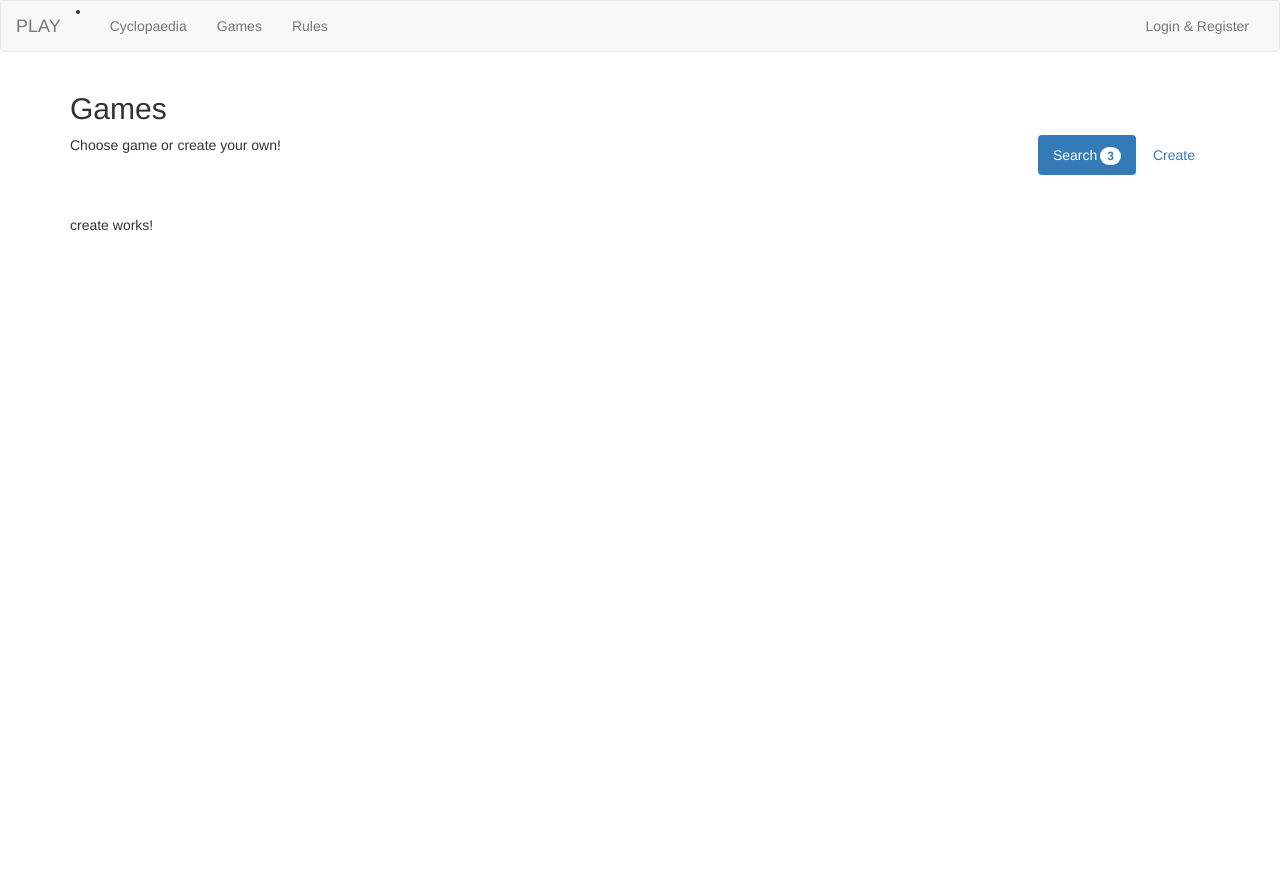
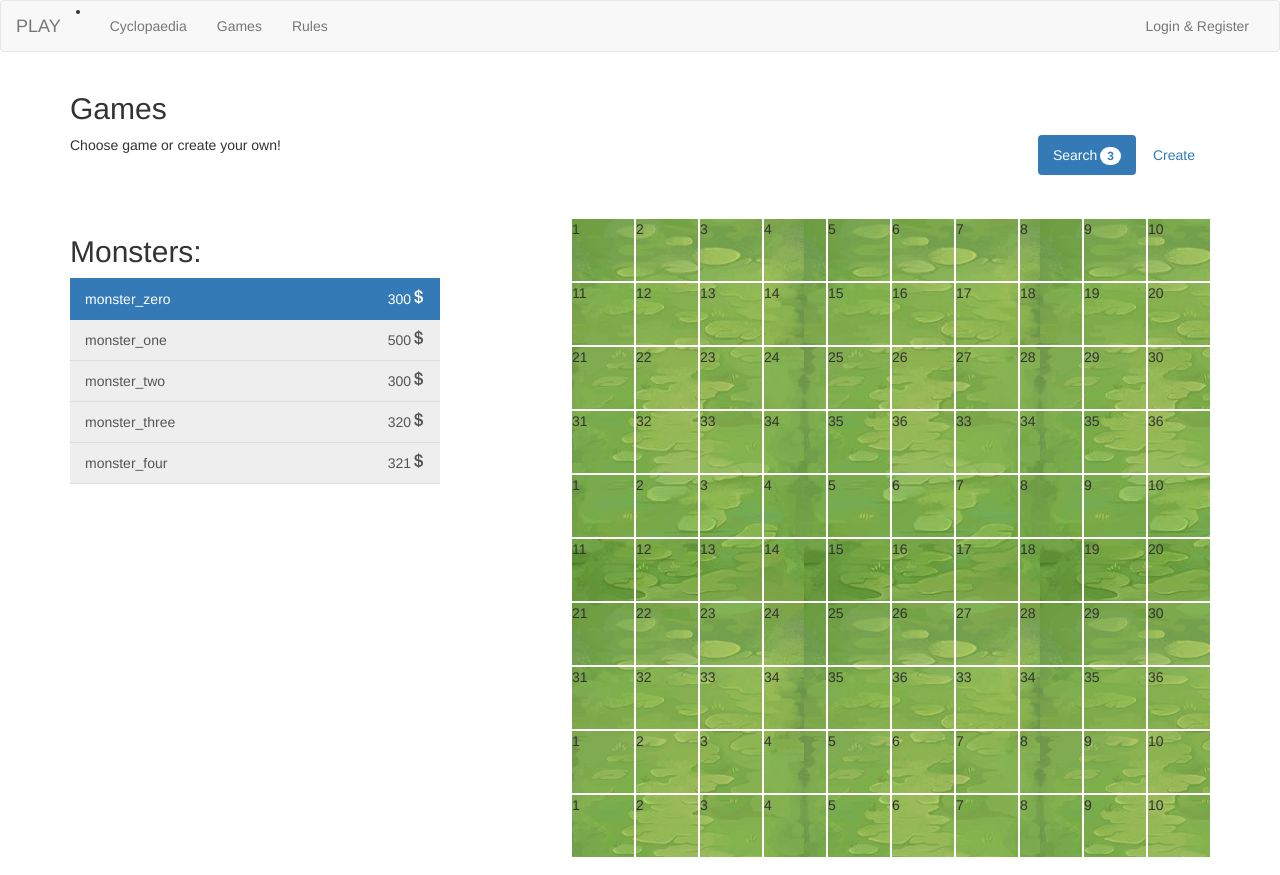
Before and after one commit to ImreToth/XWaves, an Angular app in the folder frontend/src/main/frontend/: page /games/create in a window 1280 px wide. Before the commit the page ends 800 px from the top, so only its background shows below. Built offline with nearby package versions, Linux system fonts and the light colour scheme; no server answers.

Commit message:
monstered list, game edit map

```diff
--- a/frontend/src/main/frontend/src/app/games/create/create.component.css
+++ b/frontend/src/main/frontend/src/app/games/create/create.component.css
@@ -0,0 +1,58 @@
+.wrapper {
+  width: 642px;
+  height: 642px;
+  margin:0 auto;
+  background-image: url('../../../assets/place.jpg');
+  float: right;
+}
+.gameboard {
+  width: 660px;
+  height:660px;
+  border:3px solid white;
+  z-index: 1;
+}
+.gameboard div {
+  width: 64px;
+  height: 64px;
+  float: left;
+}
+.gameboard div:hover {
+  background-color: rgba(200, 250, 54, 0.5);;
+}
+
+.middle {
+  border: 1px solid white;
+}
+.button {
+  background-color:white;
+  width: 160px;
+  margin:0 auto;
+}
+.updown {
+  border-top: 1px solid white;
+  border-bottom: 1px solid white;
+}
+.leftright {
+  border-left: 1px solid white;
+  border-right: 1px solid white;
+}
+
+
+
+.list-cust .list-group-item:first-child {
+  border-top-right-radius: 0px;
+  border-top-left-radius: 0px;
+}
+
+.list-cust .list-group-item:last-child {
+  border-bottom-right-radius: 0px;
+  border-bottom-left-radius: 0px;
+}
+.list-cust .list-group-item {
+  border-right:0px;
+  border-left:0px;
+}
+.list-group :not(:first-child) {
+  background-color: #EEE;
+
+}
--- a/frontend/src/main/frontend/src/app/games/create/create.component.html
+++ b/frontend/src/main/frontend/src/app/games/create/create.component.html
@@ -1,3 +1,129 @@
-<p>
-  create works!
-</p>
+<div class="mainwrapper">
+<div class="wrapper">
+  <div class="gameboard">
+    <div class="middle">1</div>
+    <div class="middle">2</div>
+    <div class="middle">3</div>
+    <div class="middle">4</div>
+    <div class="middle">5</div>
+    <div class="middle">6</div>
+    <div class="middle">7</div>
+    <div class="middle">8</div>
+    <div class="middle">9</div>
+    <div class="middle">10</div>
+    <div class="middle">11</div>
+    <div class="middle">12</div>
+    <div class="middle">13</div>
+    <div class="middle">14</div>
+    <div class="middle">15</div>
+    <div class="middle">16</div>
+    <div class="middle">17</div>
+    <div class="middle">18</div>
+    <div class="middle">19</div>
+    <div class="middle">20</div>
+    <div class="middle">21</div>
+    <div class="middle">22</div>
+    <div class="middle">23</div>
+    <div class="middle">24</div>
+    <div class="middle">25</div>
+    <div class="middle">26</div>
+    <div class="middle">27</div>
+    <div class="middle">28</div>
+    <div class="middle">29</div>
+    <div class="middle">30</div>
+    <div class="middle">31</div>
+    <div class="middle">32</div>
+    <div class="middle">33</div>
+    <div class="middle">34</div>
+    <div class="middle">35</div>
+    <div class="middle">36</div>
+    <div class="middle">33</div>
+    <div class="middle">34</div>
+    <div class="middle">35</div>
+    <div class="middle">36</div>
+    <div class="middle">1</div>
+    <div class="middle">2</div>
+    <div class="middle">3</div>
+    <div class="middle">4</div>
+    <div class="middle">5</div>
+    <div class="middle">6</div>
+    <div class="middle">7</div>
+    <div class="middle">8</div>
+    <div class="middle">9</div>
+    <div class="middle">10</div>
+    <div class="middle">11</div>
+    <div class="middle">12</div>
+    <div class="middle">13</div>
+    <div class="middle">14</div>
+    <div class="middle">15</div>
+    <div class="middle">16</div>
+    <div class="middle">17</div>
+    <div class="middle">18</div>
+    <div class="middle">19</div>
+    <div class="middle">20</div>
+    <div class="middle">21</div>
+    <div class="middle">22</div>
+    <div class="middle">23</div>
+    <div class="middle">24</div>
+    <div class="middle">25</div>
+    <div class="middle">26</div>
+    <div class="middle">27</div>
+    <div class="middle">28</div>
+    <div class="middle">29</div>
+    <div class="middle">30</div>
+    <div class="middle">31</div>
+    <div class="middle">32</div>
+    <div class="middle">33</div>
+    <div class="middle">34</div>
+    <div class="middle">35</div>
+    <div class="middle">36</div>
+    <div class="middle">33</div>
+    <div class="middle">34</div>
+    <div class="middle">35</div>
+    <div class="middle">36</div>
+    <div class="middle">1</div>
+    <div class="middle">2</div>
+    <div class="middle">3</div>
+    <div class="middle">4</div>
+    <div class="middle">5</div>
+    <div class="middle">6</div>
+    <div class="middle">7</div>
+    <div class="middle">8</div>
+    <div class="middle">9</div>
+    <div class="middle">10</div>
+    <div class="middle">1</div>
+    <div class="middle">2</div>
+    <div class="middle">3</div>
+    <div class="middle">4</div>
+    <div class="middle">5</div>
+    <div class="middle">6</div>
+    <div class="middle">7</div>
+    <div class="middle">8</div>
+    <div class="middle">9</div>
+    <div class="middle">10</div>
+  </div>
+</div>
+
+<div class="container">
+  <div class="row">
+    <h2>Monsters:</h2>
+    <div class="row">
+      <div class="col-md-4">
+        <div class="list-group list-cust">
+          <a href="#" class="list-group-item text-primary active">monster_zero  <span style="float:right">300 <span style="float:right" class="glyphicon glyphicon-usd" aria-hidden="true"></span></span> </a>
+          <a href="#" class="list-group-item text-primary">monster_one  <span style="float:right">500 <span style="float:right" class="glyphicon glyphicon-usd" aria-hidden="true"></span></span> </a>
+          <a href="#" class="list-group-item text-primary">monster_two  <span style="float:right">300 <span style="float:right" class="glyphicon glyphicon-usd" aria-hidden="true"></span></span> </a>
+          <a href="#" class="list-group-item text-primary">monster_three  <span style="float:right">320 <span style="float:right" class="glyphicon glyphicon-usd" aria-hidden="true"></span></span> </a>
+          <a href="#" class="list-group-item text-primary">monster_four  <span style="float:right">321 <span style="float:right" class="glyphicon glyphicon-usd" aria-hidden="true"></span></span> </a>
+        </div>
+      </div>
+      <div class="col-md-4" style="padding:0px">
+
+      </div>
+      <div class="col-md-4" style="padding:0px">
+
+      </div>
+    </div>
+  </div>
+</div>
+</div>
--- a/frontend/src/main/frontend/src/app/games/games.component.ts
+++ b/frontend/src/main/frontend/src/app/games/games.component.ts
@@ -11,7 +11,7 @@ export class GamesComponent implements OnInit {
 
   ngOnInit() {
   }
-btnActive(){
+btnActive() {
     this.isActive = !this.isActive;
 }
 }
```
Also changed, not shown: frontend/src/main/frontend/src/assets/place.jpg (added).
